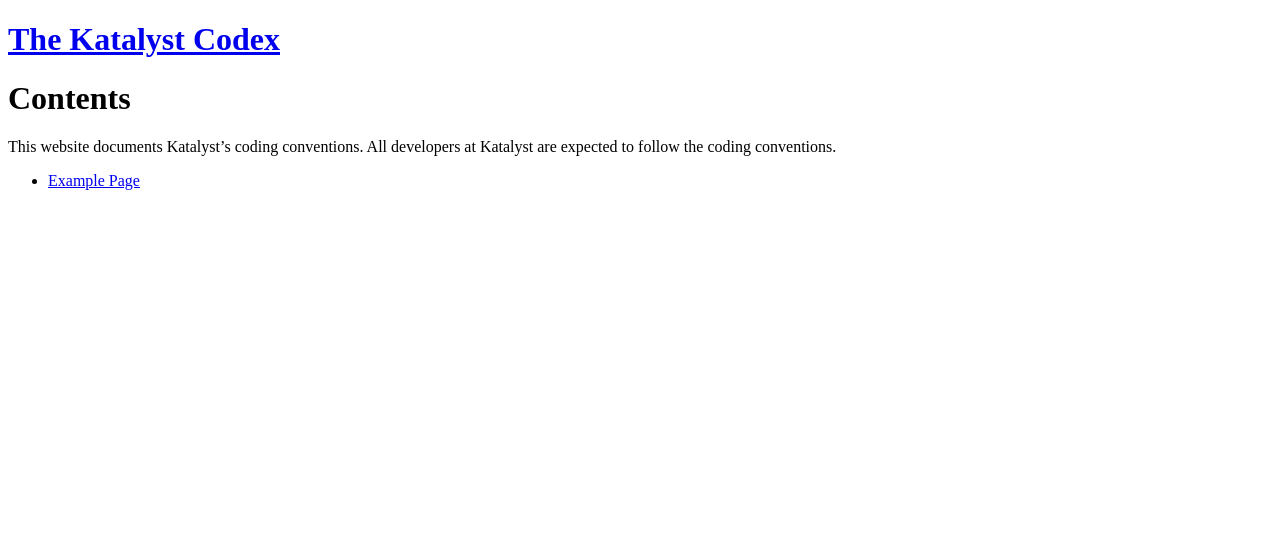
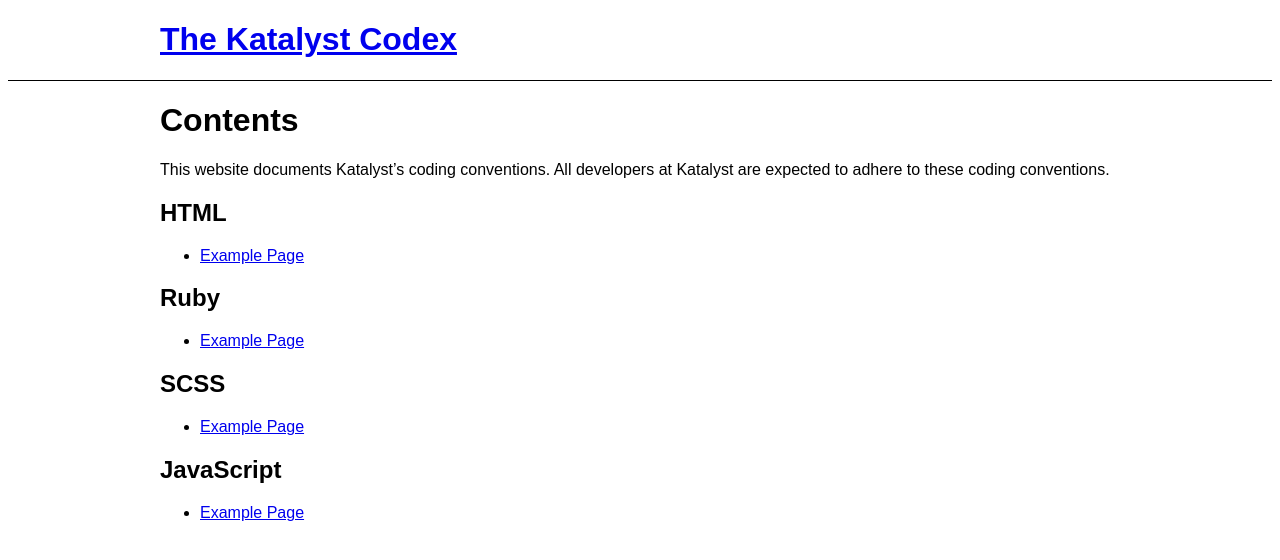
Before and after one commit to katalyst/kodex, a Jekyll site: the page built from _source/index.md, in a window 1280 px wide. Shown: the top 560 px of the page. Built offline with Jekyll 4.4.1, drawn with Linux system fonts in a browser that asks for light colours; Markdown is read by kramdown in place of the engine named in the settings.

Commit message:
Style improvements. Minor rewording of the introduction.

```diff
--- a/_source/_layouts/default.html
+++ b/_source/_layouts/default.html
@@ -3,13 +3,18 @@
   <head>
     <meta charset="utf-8"/>
     <title>{{page.title}} – The Katalyst Codex</title>
+    <link rel="stylesheet" href="/stylesheets/reset.css" type="text/css" media="all" title="Code Hightlighting" charset="utf-8"/>
+    <link rel="stylesheet" href="/stylesheets/header.css" type="text/css" media="all" title="Code Hightlighting" charset="utf-8"/>
     <link rel="stylesheet" href="/stylesheets/highlight.css" type="text/css" media="all" title="Code Hightlighting" charset="utf-8"/>
+    <link rel="stylesheet" href="/stylesheets/layout.css" type="text/css" media="all" title="Code Hightlighting" charset="utf-8"/>
   </head>
   <body>
-    <header>
-      <h1><a href="/">The Katalyst Codex</a></h1>
+    <header class="header">
+      <div class="layout--container">
+        <h1><a href="/">The Katalyst Codex</a></h1>
+      </div>
     </header>
-    <div>
+    <div class="layout--container">
       <h1>{{page.title}}</h1>
       {{content}}
     </div>
--- a/_source/index.md
+++ b/_source/index.md
@@ -3,6 +3,24 @@ layout: default
 title: Contents
 ---
 
-This website documents Katalyst's coding conventions. All developers at Katalyst are expected to follow the coding conventions.
+This website documents Katalyst's coding conventions. All developers at Katalyst are expected to adhere to these coding conventions.
+
+HTML
+----
 
 - [Example Page](example.html)
+
+Ruby
+----
+
+- [Example Page](example.html)
+
+SCSS
+----
+
+- [Example Page](example.html)
+
+JavaScript
+----------
+
+- [Example Page](example.html)
--- /dev/null
+++ b/_source/stylesheets/header.css
@@ -0,0 +1,3 @@
+.header {
+  border-bottom: 1px solid;
+}
--- /dev/null
+++ b/_source/stylesheets/layout.css
@@ -0,0 +1,4 @@
+.layout--container {
+  margin: 0 auto;
+  max-width: 960px;
+}
--- /dev/null
+++ b/_source/stylesheets/reset.css
@@ -0,0 +1,3 @@
+html {
+  font-family: sans-serif;
+}
```
Also changed, not shown: README.md (+1 -1 lines), _source/example.md (+1 -1 lines).
